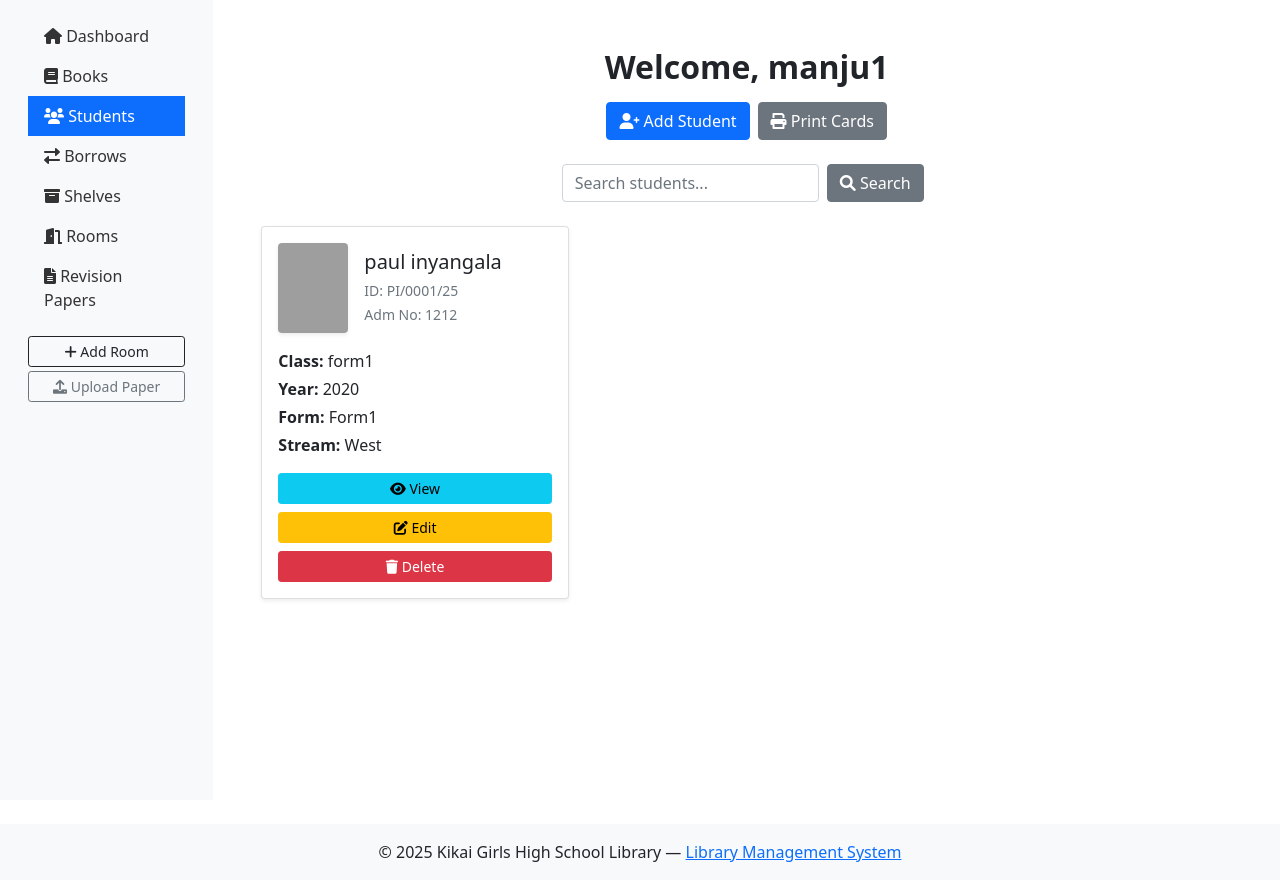
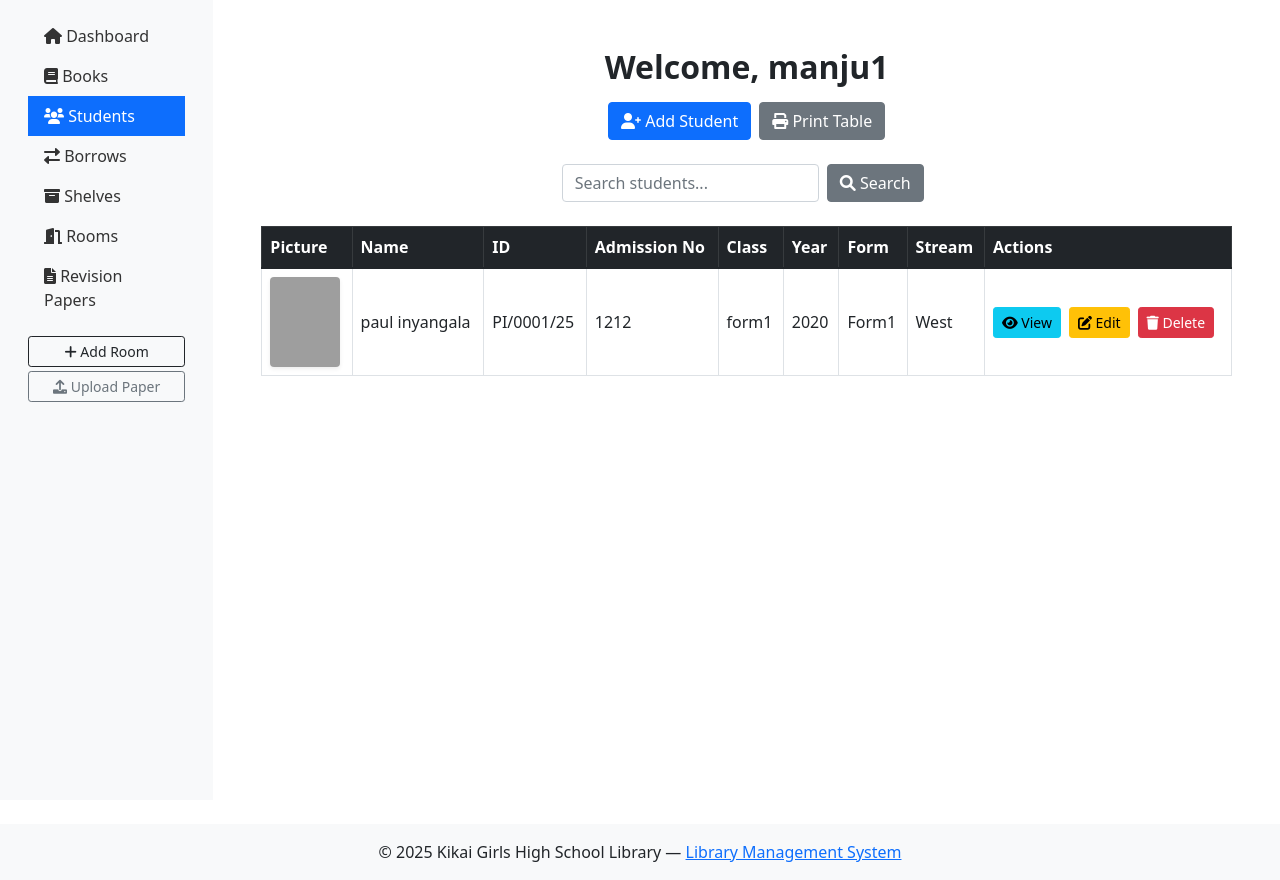
Before and after one commit to Thorium234/school_lms, a Django app: page /library/students/ in a window 1280 px wide. Shown: the part 56-936 px from the top of the page. Run offline with Django 5.2, Linux system fonts and the light colour scheme; a user stored in the database is signed in; data comes from the database, SQL or seed files in the repository; grey boxes are pictures that could not be loaded.

Commit message:
Merged remote changes with local changes withtables

```diff
--- a/templates/students/student_list.html
+++ b/templates/students/student_list.html
@@ -12,7 +12,7 @@
                     <i class="fas fa-user-plus"></i> Add Student
                 </a>
                 <button id="printBtn" class="btn btn-secondary">
-                    <i class="fas fa-print"></i> Print Cards
+                    <i class="fas fa-print"></i> Print Table
                 </button>
             </div>
         {% else %}
@@ -22,7 +22,7 @@
 
     <form method="get" class="row g-2 justify-content-center mb-4" autocomplete="off" id="searchForm">
         <div class="col-auto">
-            <input type="text" name="q" class="form-control" placeholder="Search students..." value="{{ request.GET.q|default:'' }}" style="min-width:220px;">
+            <input type="text" name="q" class="form-control" placeholder="Search students..." value="{{ request.GET.q|default:'' }}" style="min-width:220px;" id="searchInput">
         </div>
         <div class="col-auto">
             <button type="submit" class="btn btn-secondary"><i class="fas fa-search"></i> Search</button>
@@ -32,39 +32,53 @@
         </div>
     </form>
 
-    <div class="row" id="studentCardWrapper">
+    <div class="table-responsive" id="studentTableWrapper">
+        <table class="table table-hover table-bordered align-middle">
+            <thead class="table-dark">
+                <tr>
+                    <th scope="col">Picture</th>
+                    <th scope="col">Name</th>
+                    <th scope="col">ID</th>
+                    <th scope="col">Admission No</th>
+                    <th scope="col">Class</th>
+                    <th scope="col">Year</th>
+                    <th scope="col">Form</th>
+                    <th scope="col">Stream</th>
+                    <th scope="col">Actions</th>
+                </tr>
+            </thead>
+            <tbody>
                 {% for student in students %}
-            <div class="col-md-4 mb-4">
-                <div class="card h-100 shadow-sm">
-                    <div class="card-body">
-                        <div class="d-flex align-items-center mb-3">
+                    <tr>
+                        <td>
                             {% if student.student_picture %}
-                                <img src="{{ student.student_picture.url }}" alt="Picture" class="rounded shadow-sm me-3" style="width:70px;height:90px;object-fit:cover;">
+                                <img src="{{ student.student_picture.url }}" alt="Picture" class="rounded shadow-sm" style="width:70px;height:90px;object-fit:cover;">
                             {% else %}
-                                <div class="bg-secondary text-white text-center rounded me-3" style="width:70px;height:90px;display:flex;align-items:center;justify-content:center;">No<br>Image</div>
+                                <div class="bg-secondary text-white text-center rounded" style="width:70px;height:90px;display:flex;align-items:center;justify-content:center;">No<br>Image</div>
                             {% endif %}
-                            <div>
-                                <h5 class="mb-1">{{ student.first_name }} {{ student.last_name }}</h5>
-                                <small class="text-muted">ID: {{ student.student_id }}</small><br>
-                                <small class="text-muted">Adm No: {{ student.admission_number }}</small>
-                            </div>
-                        </div>
-                        <p class="mb-1"><strong>Class:</strong> {{ student.current_class }}</p>
-                        <p class="mb-1"><strong>Year:</strong> {{ student.year_of_study }}</p>
-                        <p class="mb-1"><strong>Form:</strong> {{ student.room.form }}</p>
-                        <p class="mb-3"><strong>Stream:</strong> {{ student.room.stream }}</p>
-
-                        <div class="d-grid gap-2">
+                        </td>
+                        <td>{{ student.first_name }} {{ student.last_name }}</td>
+                        <td>{{ student.student_id }}</td>
+                        <td>{{ student.admission_number }}</td>
+                        <td>{{ student.current_class }}</td>
+                        <td>{{ student.year_of_study }}</td>
+                        <td>{{ student.room.form }}</td>
+                        <td>{{ student.room.stream }}</td>
+                        <td>
+                            <div class="d-flex gap-2">
                                 <a href="{% url 'student_detail' student.pk %}" class="btn btn-info btn-sm"><i class="fas fa-eye"></i> View</a>
                                 <a href="{% url 'student_edit' student.pk %}" class="btn btn-warning btn-sm"><i class="fas fa-edit"></i> Edit</a>
                                 <a href="{% url 'student_delete' student.pk %}" class="btn btn-danger btn-sm" onclick="return confirm('Are you sure you want to delete this student?');"><i class="fas fa-trash"></i> Delete</a>
                             </div>
-                    </div>
-                </div>
-            </div>
+                        </td>
+                    </tr>
                 {% empty %}
-            <div class="alert alert-info text-center">No students found.</div>
+                    <tr>
+                        <td colspan="9" class="text-center">No students found.</td>
+                    </tr>
                 {% endfor %}
+            </tbody>
+        </table>
     </div>
 </div>
 
@@ -79,10 +93,10 @@
         toggleClear();
 
         document.getElementById("printBtn").onclick = function() {
-            let cards = document.getElementById("studentCardWrapper").innerHTML;
+            let table = document.getElementById("studentTableWrapper").innerHTML;
             let win = window.open('', '', 'height=650,width=950');
-            win.document.write('<html><head><title>Student Cards</title><link rel="stylesheet" href="/static/css/bootstrap.min.css"></head><body>');
-            win.document.write(cards);
+            win.document.write('<html><head><title>Student Table</title><link rel="stylesheet" href="/static/css/bootstrap.min.css"></head><body>');
+            win.document.write('<div class="container mt-4">' + table + '</div>');
             win.document.write('</body></html>');
             win.document.close();
             win.focus();
```
Also changed, not shown: templates/books/book_list.html (+50 -21 lines). Lines whose indentation alone changed are shown as unchanged.
